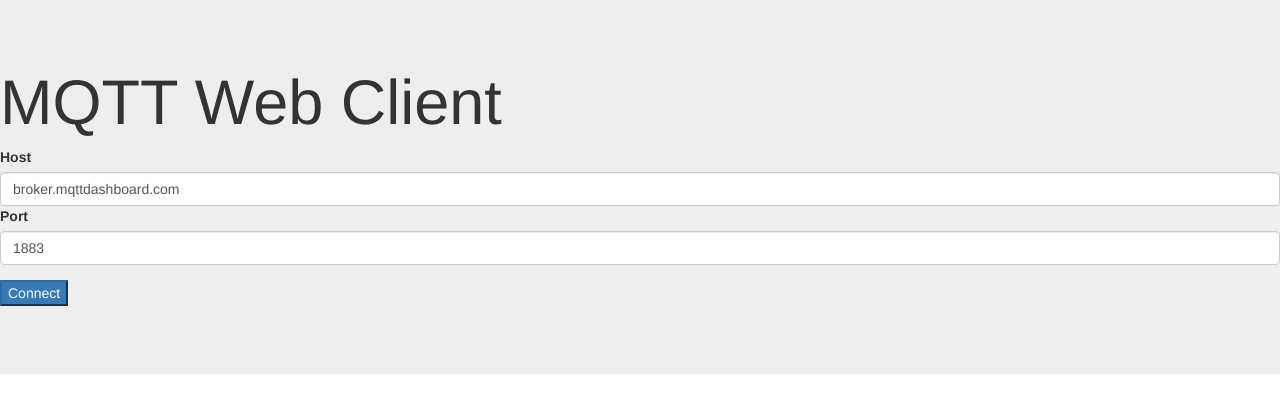
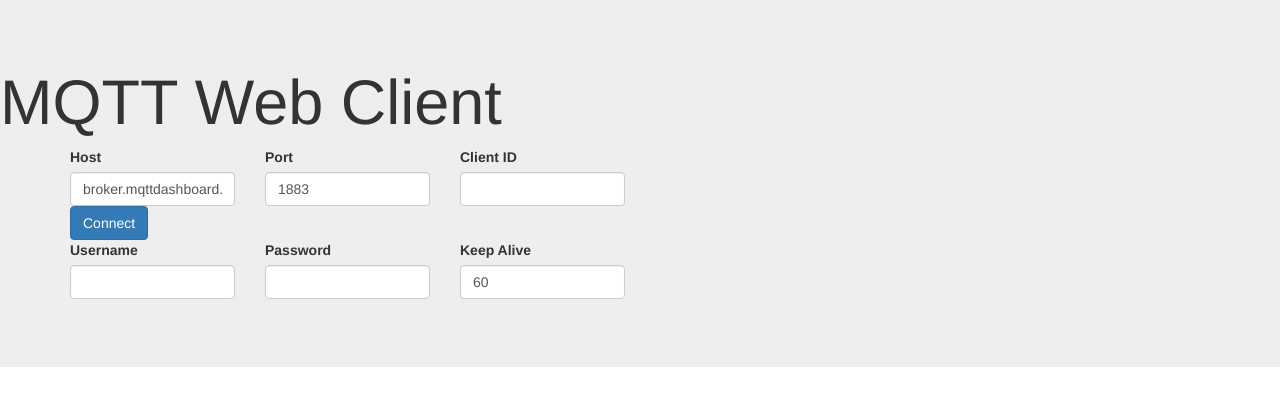
Before and after one commit to ahmad307/MQTT-Showcase, a Django app: page / in a window 1280 px wide. Shown: the top 413 px of the page. Run offline with Django 3.2, Linux system fonts and the light colour scheme; parts of the project's set-up code (start-up, migrations or seed data) failed here and were passed over; some libraries are stand-ins or nearby versions.

Commit message:
Added new connection options

```diff
--- a/mqtt_showcase/mqtt/views.py
+++ b/mqtt_showcase/mqtt/views.py
@@ -2,13 +2,25 @@ from django.shortcuts import render
 from mqtt.paho_client import Connection
 
 def index(request):
-    result = {}
+    response = {}
+    response['submit_btn_text'] = 'Connect'
     if request.method == 'POST':
-        client = Connection()
+        # Get entered data
         broker = request.POST.get('host')
         port = int(request.POST.get('port'))
+        id = request.POST.get('client_id')
+        username = request.POST.get('username')
+        password = request.POST.get('password')
+        keepalive = int(request.POST.get('keep_alive'))
 
-        client.connect(broker,port)
-        result['connection_result'] = 'Connected'
+        # Establish a connection through 'Connection' class
+        if len(username)!=0 and len(password)!=0:
+            client = Connection(id,username,password)
+        else:
+            client = Connection(id)
+        client.connect(broker,port,keepalive)
 
-    return render(request, 'mqtt/index.html', result)
+        response['connection_result'] = 'Connected'
+        response['submit_btn_text'] = 'Disconnect'
+
+    return render(request, 'mqtt/index.html', response)
--- a/mqtt_showcase/templates/mqtt/index.html
+++ b/mqtt_showcase/templates/mqtt/index.html
@@ -12,13 +12,45 @@
     <h1>MQTT Web Client</h1>
     <form method="POST">
         {% csrf_token %}
-        <div class="form-group">
-            <label for="host">Host</label>
-            <input type="text" class="form-control" id="host" name="host" value="broker.mqttdashboard.com">
-            <label for="port">Port</label>
-            <input type="text" class="form-control" id="port" name="port" value="1883">
+        <div class="form-group container">
+            <!-- Basic Info -->
+            <div class="row">
+                <div class="col-xs-2">
+                    <label for="host">Host</label>
+                    <input type="text" class="form-control" id="host" name="host" value="broker.mqttdashboard.com">
+                </div>
+                <div class="col-xs-2">
+                    <label for="port">Port</label>
+                    <input type="text" class="form-control" id="port" name="port" value="1883">
+                </div>
+                <div class="col-xs-2">
+                    <label for="client_id">Client ID</label>
+                    <input type="text" class="form-control" id="client_id" name="client_id">
+                </div>
+            </div>
+            <!-- Submit Button -->
+            <div class="row">
+                <div class="col-xs-2">
+                    <button type="submit" name="submit_btn" class="btn btn-primary btn-md" value="connect">{{ submit_btn_text }}</button>
+                </div>
+            </div>
+
+            <!-- Aditional Info -->
+            <div class="row">
+                <div class="col-xs-2">
+                    <label for="username">Username</label>
+                    <input type="text" class="form-control" name="username" id="username">
+                </div>
+                <div class="col-xs-2">
+                    <label for="password">Password</label>
+                    <input type="text" class="form-control" name="password" id="password">
+                </div>
+                <div class="col-xs-2">
+                    <label for="keep_alive">Keep Alive</label>
+                    <input type="text" class="form-control" name="keep_alive" id="keep_alive" value="60">
+                </div>
+            </div>
         </div>
-        <button type="submit" class="btn-primary btn-md">Connect</button>
         <h3 style="color: green">{{ connection_result }}</h3>
     </form>
 </div>
```
Also changed, not shown: mqtt_showcase/mqtt/paho_client.py (+11 -4 lines).
